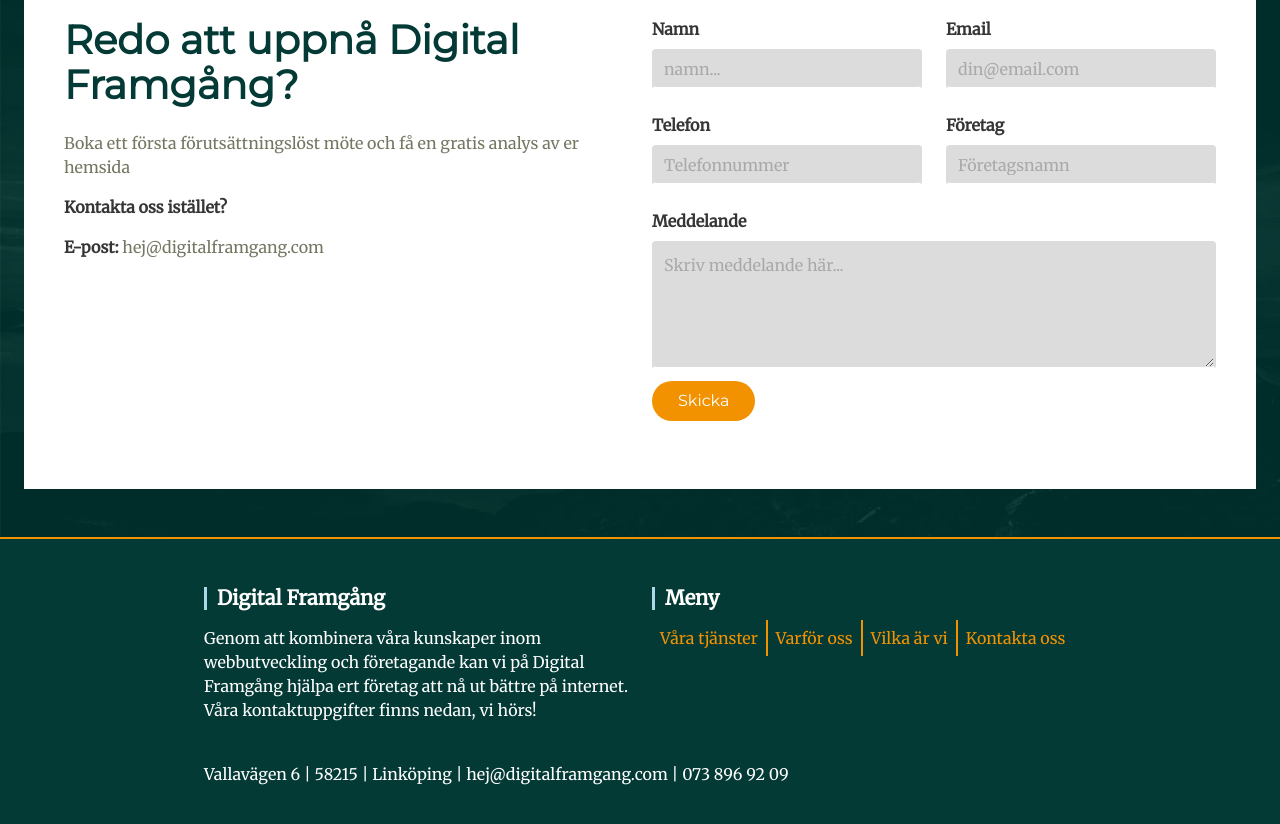
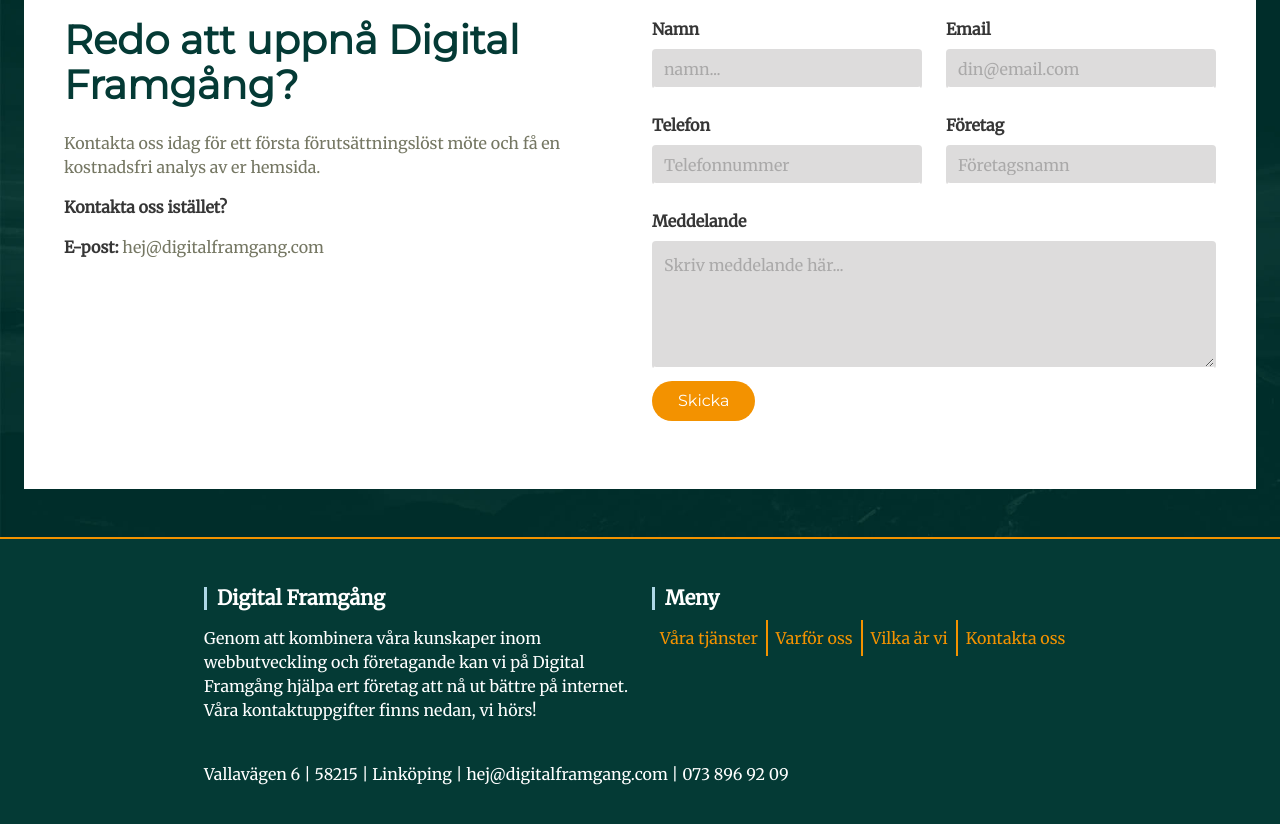
Before and after one commit to codebyjonas/digitalframgang.com, a React (Create React App) app: page / in a window 1280 px wide. Shown: the part 5980-6804 px from the top of the page. Built offline with nearby package versions, Linux system fonts and the light colour scheme.

Commit message:
changed copy again

```diff
--- a/src/components/Contact.js
+++ b/src/components/Contact.js
@@ -109,8 +109,9 @@ class Contact extends React.Component {
                                 Redo att uppnå Digital Framgång?
                             </h2>
                             <p>
-                                Boka ett första förutsättningslöst möte och få
-                                en gratis analys av er hemsida
+                                Kontakta oss idag för ett första
+                                förutsättningslöst möte och få en kostnadsfri
+                                analys av er hemsida.
                             </p>
                             <p>
                                 <strong>Kontakta oss istället?</strong>
```
